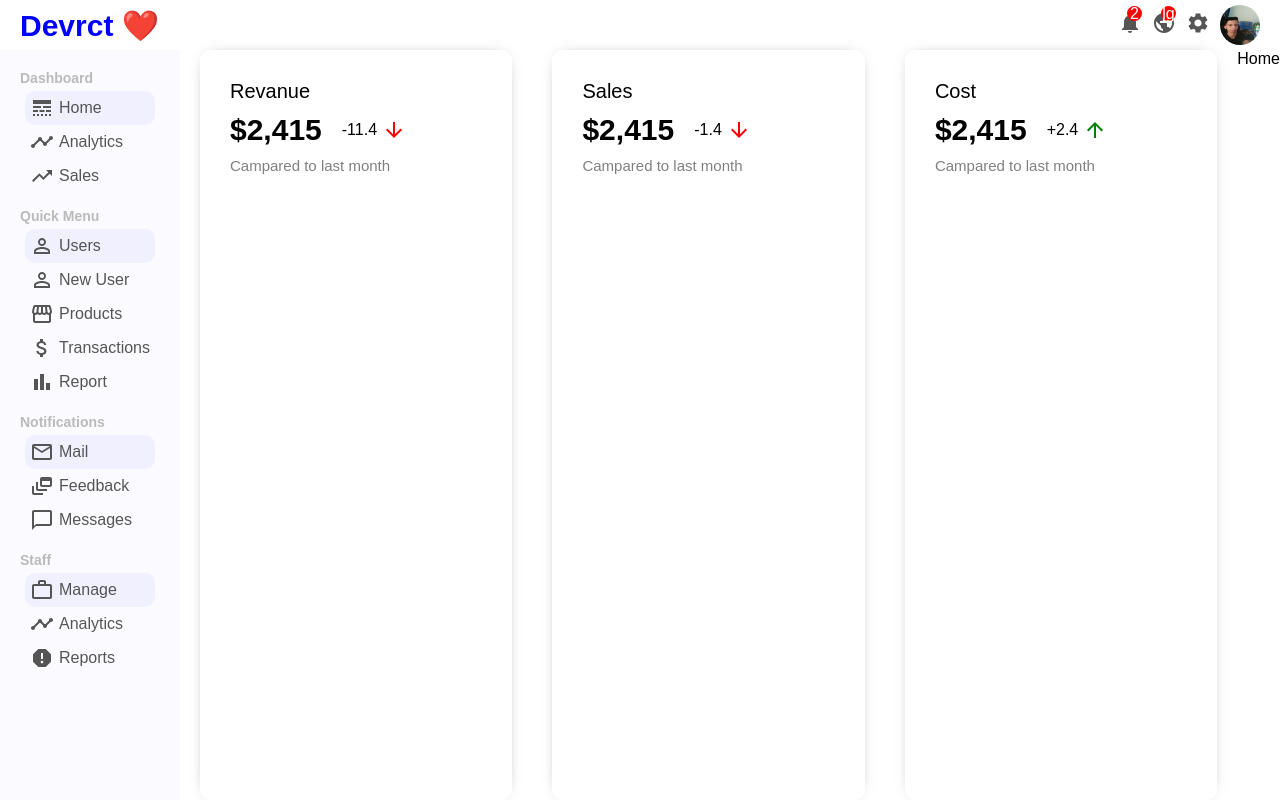
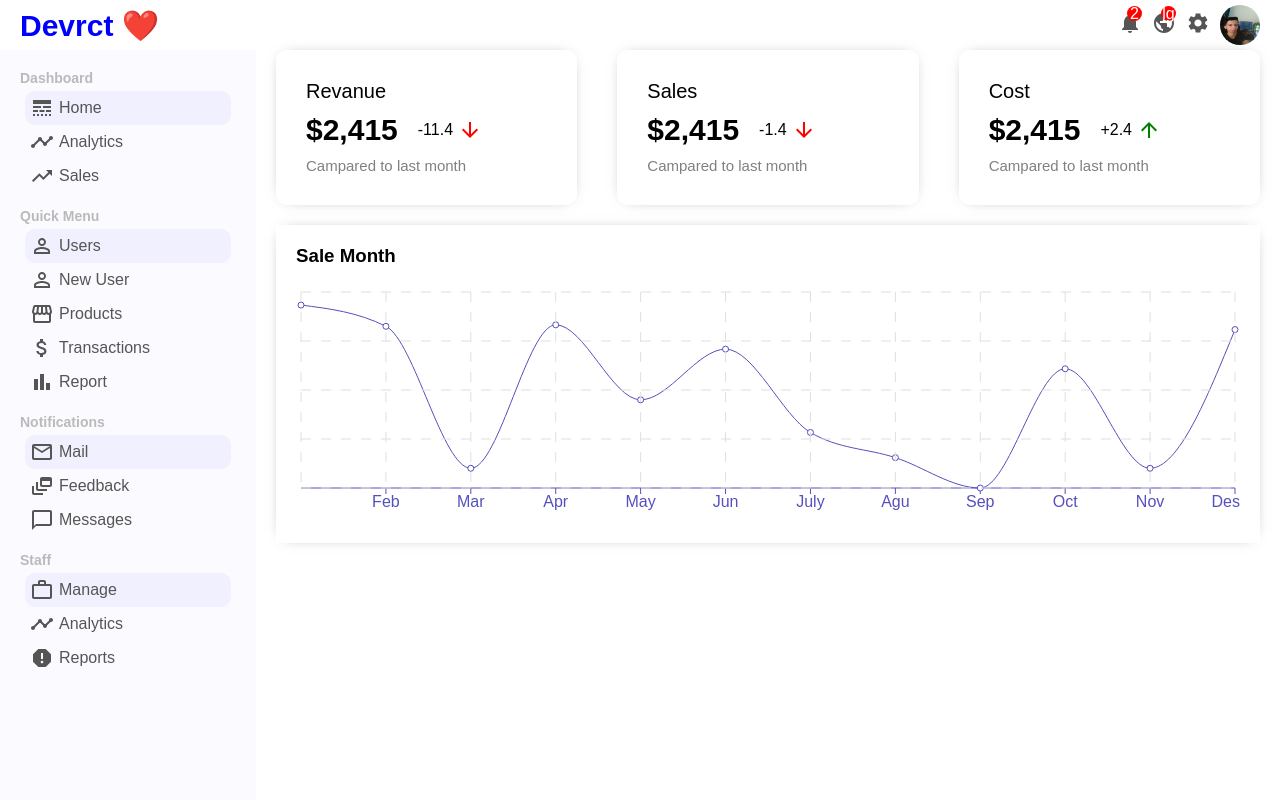
Before and after one commit to mrdevrct/Dashboard, a React (Vite) app: page / in a window 1280 px wide. Built offline with nearby package versions, Linux system fonts and the light colour scheme.

Commit message:
Create the chart folder in the component folder and create chart.tsx and chart.css files and write their codes.

```diff
--- /dev/null
+++ b/src/components/chart/Chart.css
@@ -0,0 +1,9 @@
+.chart{
+    margin: 20px;
+    padding: 20px;
+    box-shadow: 0 0 15px -10px rgba(0, 0, 0, 0.75);
+}
+
+.chart-title {
+    margin-bottom: 20px;
+}
--- /dev/null
+++ b/src/components/chart/Chart.tsx
@@ -0,0 +1,38 @@
+import React from "react";
+import {
+  ResponsiveContainer,
+  LineChart,
+  Line,
+  CartesianGrid,
+  Tooltip,
+  XAxis,
+} from "recharts";
+
+import { AxisDataType } from "../../utils/Axis.types";
+import "./Chart.css"
+
+
+interface PropsType {
+  title: string;
+  data: AxisDataType;
+  dataKey: string;
+  grid?: boolean;
+}
+
+function Chart({ title, data, dataKey, grid = false }: PropsType) {
+  return (
+    <div className="chart">
+      <h3 className="chart-title">{title}</h3>
+      <ResponsiveContainer width="100%" aspect={4}>
+        <LineChart data={data}>
+          <XAxis dataKey="name" stroke="#5550bd" />
+          <Line type="monotone" dataKey={dataKey} stroke="#5550bd" />
+          <Tooltip />
+          {grid && <CartesianGrid stroke="#e0dfdf" strokeDasharray="10" />}
+        </LineChart>
+      </ResponsiveContainer>
+    </div>
+  );
+}
+
+export default Chart;
--- /dev/null
+++ b/src/data/data.ts
@@ -0,0 +1,18 @@
+import { AxisDataType } from "../utils/Axis.types";
+
+const xAxisData: AxisDataType = [
+  { name: "Jan", sale: 112_000 },
+  { name: "Feb", sale: 99_000 },
+  { name: "Mar", sale: 12_090 },
+  { name: "Apr", sale: 99_900 },
+  { name: "May", sale: 54_000 },
+  { name: "Jun", sale: 85_000 },
+  { name: "July", sale: 34_000 },
+  { name: "Agu", sale: 18_594 },
+  { name: "Sep", sale: 0 },
+  { name: "Oct", sale: 73_000 },
+  { name: "Nov", sale: 12_090 },
+  { name: "Des", sale: 97_000 },
+];
+
+export { xAxisData };
--- /dev/null
+++ b/src/pages/home/Home.css
@@ -0,0 +1,3 @@
+.home{
+    flex: 4;
+}
--- a/src/pages/home/Home.tsx
+++ b/src/pages/home/Home.tsx
@@ -1,12 +1,15 @@
 import React from "react";
+import { xAxisData } from "../../data/data";
 import Features from "../../components/features/Feature";
+import Chart from "../../components/chart/Chart";
+import "./Home.css";
 
 function Home() {
   return (
-    <>
+    <div className="home">
       <Features />
-      <div>Home</div>
-    </>
+      <Chart title="Sale Month" data={xAxisData} dataKey="sale" grid/>
+    </div>
   );
 }
 
--- /dev/null
+++ b/src/utils/Axis.types.ts
@@ -0,0 +1,6 @@
+export type AxisData = {
+  name: string;
+  sale: number;
+};
+
+export type AxisDataType = AxisData[];
```
